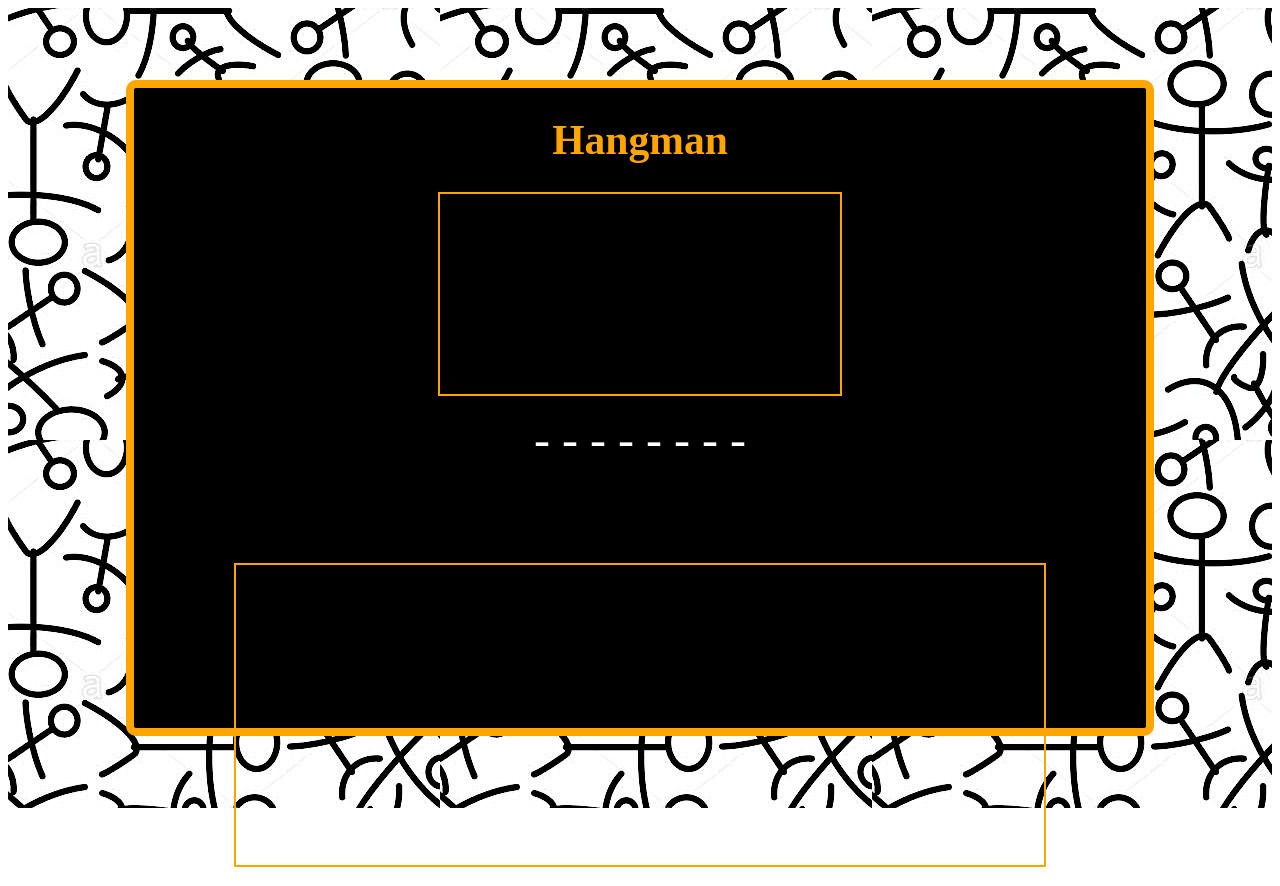
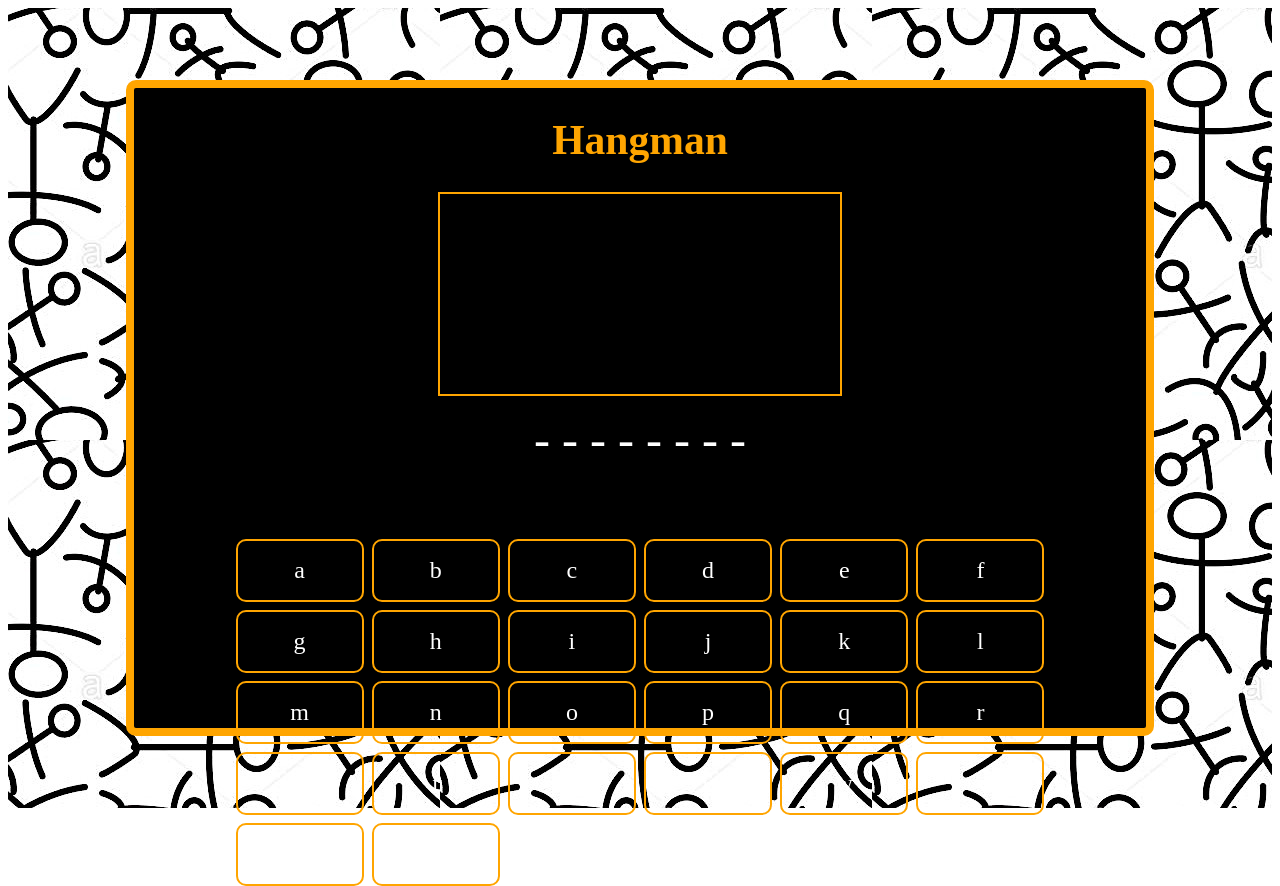
Before and after one commit to jnavarro30/vue-hangman, a Vue app: page / in a window 1280 px wide. Built offline with nearby package versions, Linux system fonts and the light colour scheme.

Commit message:
Add styled and functional alphabet keyboard

```diff
--- /dev/null
+++ b/src/components/AlphabetKeyboard.vue
@@ -0,0 +1,89 @@
+<template>
+  <div class="alphabet-keyboard">
+    <div
+      class="letter"
+      :class="{ hidden: usedLetters.includes(letter) }"
+      v-for="letter in alphabet"
+      :key="letter"
+      @click="selectLetter(letter)"
+    >
+      {{ letter }}
+    </div>
+  </div>
+</template>
+
+<script>
+export default {
+  name: "AlphabetKeyboard",
+  data() {
+    return {
+      alphabet: [
+        "a",
+        "b",
+        "c",
+        "d",
+        "e",
+        "f",
+        "g",
+        "h",
+        "i",
+        "j",
+        "k",
+        "l",
+        "m",
+        "n",
+        "o",
+        "p",
+        "q",
+        "r",
+        "s",
+        "t",
+        "u",
+        "v",
+        "w",
+        "x",
+        "y",
+        "z",
+      ],
+      usedLetters: [],
+    };
+  },
+  methods: {
+    selectLetter(letter) {
+      this.usedLetters.push(letter);
+    },
+  },
+};
+</script>
+
+<style scoped>
+.alphabet-keyboard {
+  display: grid;
+  grid-template-columns: repeat(6, 1fr);
+  place-content: center;
+  grid-gap: 0.5rem;
+  height: 300px;
+  width: 80%;
+  margin: 0 auto;
+  margin-top: 5rem;
+}
+
+.letter {
+  color: white;
+  border: 2px solid var(--main-text-color);
+  border-radius: 10px;
+  padding: 1rem;
+  font-size: 1.5rem;
+  cursor: pointer;
+}
+
+.letter:hover {
+  background-color: white;
+  color: black;
+  box-shadow: 0px 0px 4px 4px var(--main-text-color);
+}
+
+.hidden {
+  visibility: hidden;
+}
+</style>
--- a/src/components/AlphabetLetters.vue
+++ /dev/null
@@ -1,19 +0,0 @@
-<template>
-    <div class="alphabet-letters"></div>
-</template>
-
-<script>
-export default {
-    name: 'AlphabetLetters'
-}
-</script>
-
-<style scoped>
-.alphabet-letters  {
-  border: 2px solid var(--main-text-color);
-  height: 300px;
-  width: 80%;
-  margin: 0 auto;
-  margin-top: 5rem;
-}
-</style>
--- a/src/components/MainGame.vue
+++ b/src/components/MainGame.vue
@@ -3,7 +3,7 @@
     <HeaderTitle />
     <CanvasScreen />
     <MysteryWord />
-    <AlphabetLetters />
+    <AlphabetKeyboard />
   </main>
 </template>
 
@@ -11,7 +11,7 @@
 import HeaderTitle from './HeaderTitle.vue';
 import CanvasScreen from './CanvasScreen.vue';
 import MysteryWord from './MysteryWord.vue';
-import AlphabetLetters from './AlphabetLetters.vue';
+import AlphabetKeyboard from './AlphabetKeyboard.vue';
 
 export default {
   name: 'MainGame',
@@ -19,8 +19,8 @@
     HeaderTitle,
     CanvasScreen,
     MysteryWord,
-    AlphabetLetters
-  }
+    AlphabetKeyboard
+}
 }
 </script>
 
```
Also changed, not shown: 1 other file (tests, documents, lock files or other folders).
